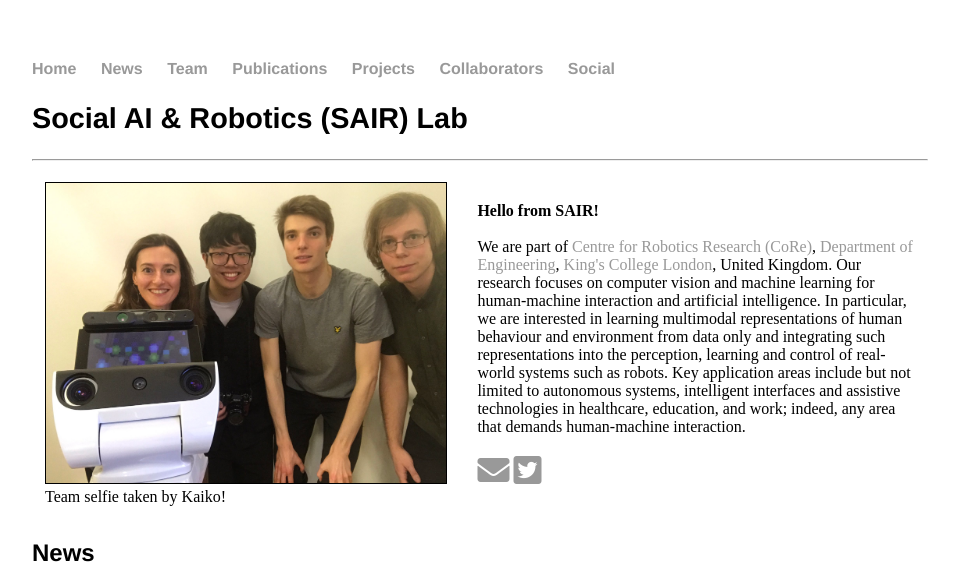
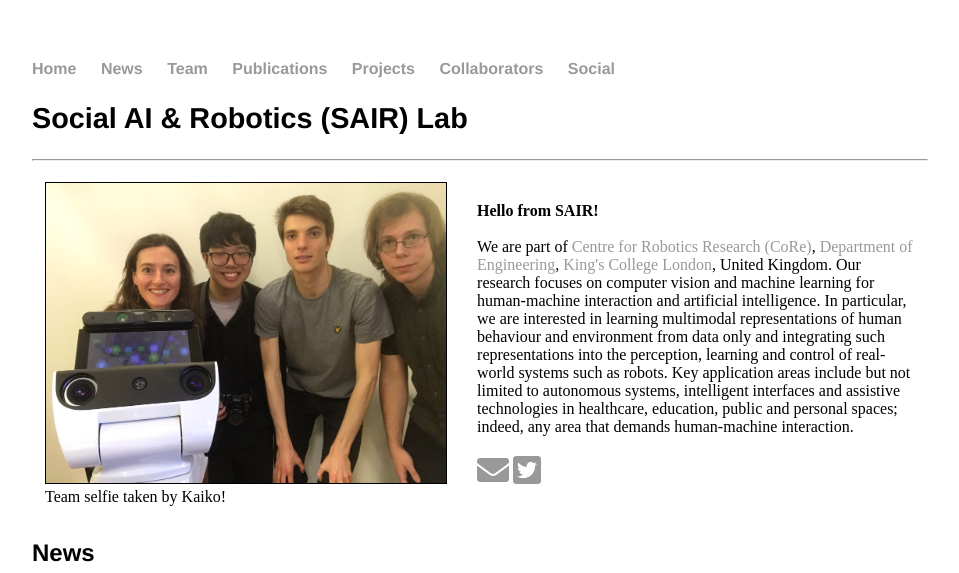
Before and after one commit to sairlab/sairlab.github.io, a Jekyll site: the page built from index.html, in a window 1280 px wide and 900 px high. Shown: the top 573 px of the window, without its empty margins (160-1119 px from the left). Built offline with Jekyll 4.4.1, drawn with Linux system fonts in a browser that asks for light colours; a style sheet for code colours, icons or effects is not loaded.

Commit message:
final aesthetical corrections

```diff
--- a/index.html
+++ b/index.html
@@ -20,7 +20,7 @@ title: SAIR lab
 	<td>
 		<b>Hello from SAIR! </b>
             <br><br>
-         We are part of <a href="https://www.kcl.ac.uk/research/core"> Centre for Robotics Research (CoRe)</a>, <a href="https://www.kcl.ac.uk/engineering"> Department of Engineering</a>, <a href="https://www.kcl.ac.uk"> King's College London</a>, United Kingdom. Our research focuses on computer vision and machine learning for human-machine interaction and artificial intelligence. In particular, we are interested in learning multimodal representations of human behaviour and environment from data only and integrating such representations into the perception, learning and control of real-world systems such as robots. Key application areas include but not limited to autonomous systems, intelligent interfaces and assistive technologies in healthcare, education, and work; indeed, any area that demands human-machine interaction.
+         We are part of <a href="https://www.kcl.ac.uk/research/core"> Centre for Robotics Research (CoRe)</a>, <a href="https://www.kcl.ac.uk/engineering"> Department of Engineering</a>, <a href="https://www.kcl.ac.uk"> King's College London</a>, United Kingdom. Our research focuses on computer vision and machine learning for human-machine interaction and artificial intelligence. In particular, we are interested in learning multimodal representations of human behaviour and environment from data only and integrating such representations into the perception, learning and control of real-world systems such as robots. Key application areas include but not limited to autonomous systems, intelligent interfaces and assistive technologies in healthcare, education, public and personal spaces; indeed, any area that demands human-machine interaction.
             <br><br>
          <a href="mailto:sairlteam@gmail.com"><i class="icon fa fa-envelope fa-2x"></i></a> <a href="https://twitter.com/SAIRLab"><i class="icon fab fa-twitter-square fa-2x"></i></a></a>
     </td>
```
